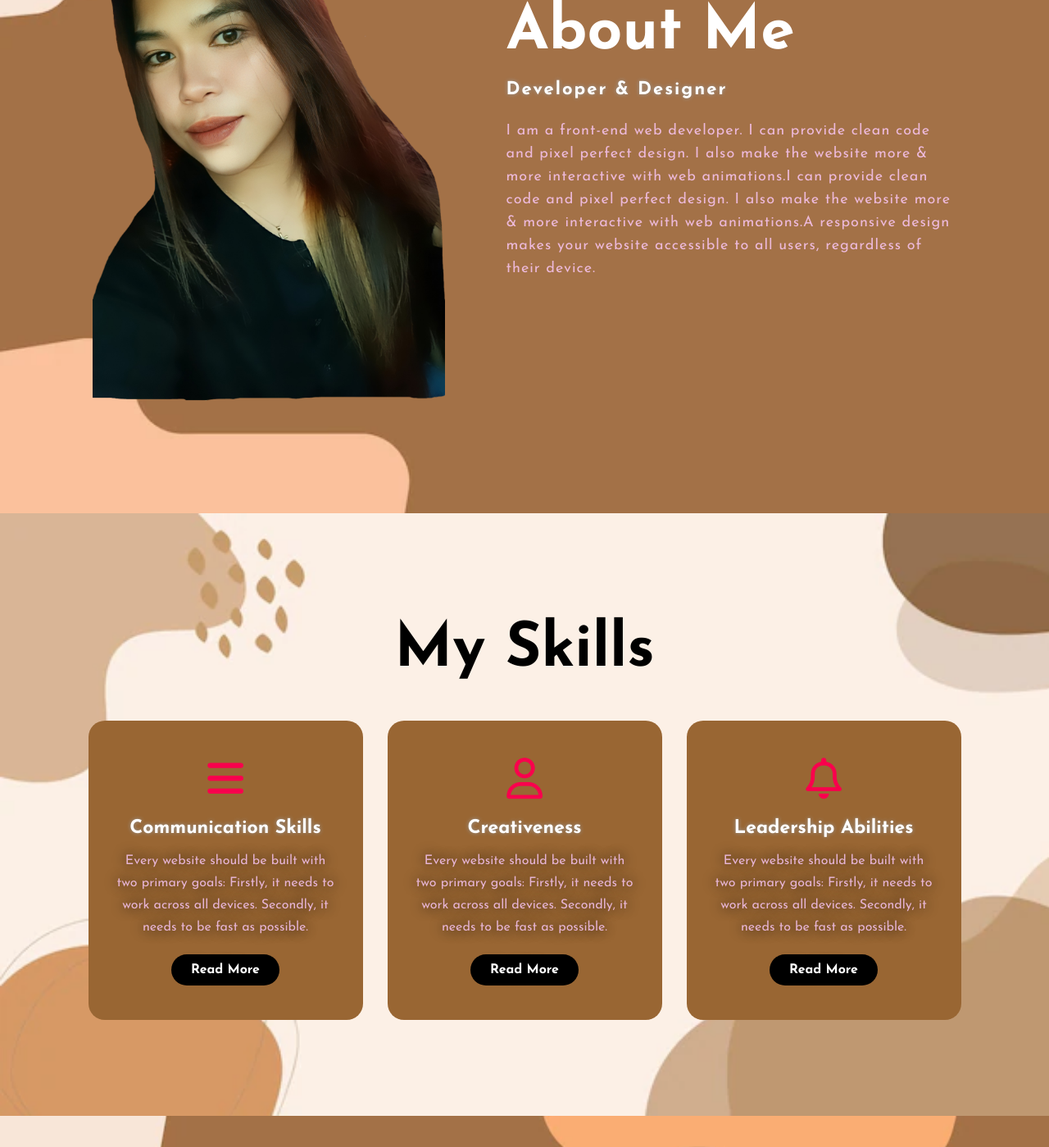
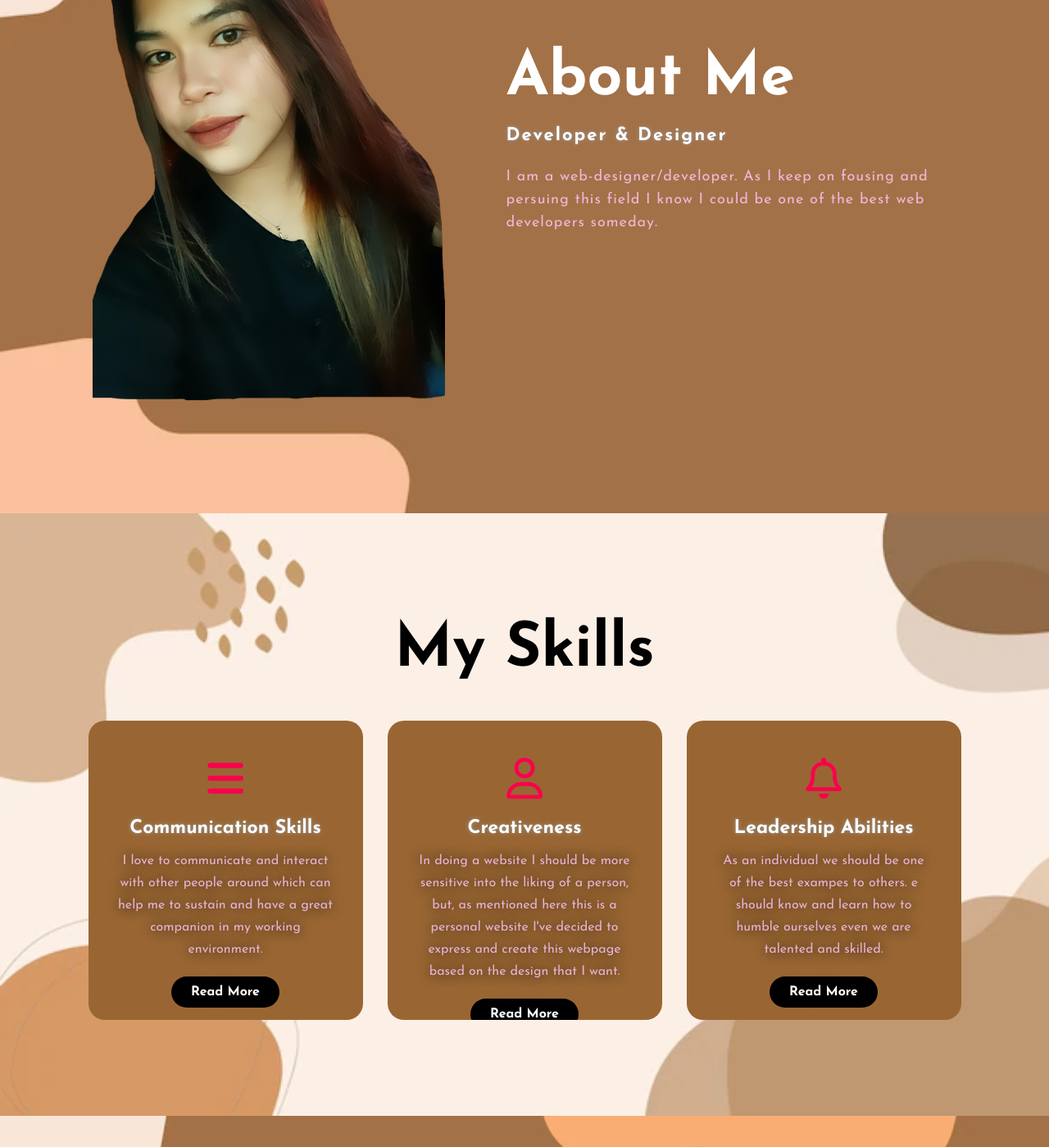
Before and after one commit to jarsssy/Personal-Website, a plain HTML site: page index.html in a window 1280 px wide. Shown: the part 1320-2719 px from the top of the page at 82% size. Drawn offline with Linux system fonts and the light colour scheme.

Commit message:
Update index.html

```diff
--- a/index.html
+++ b/index.html
@@ -67,7 +67,7 @@
             <div class="about-text">
                 <h2>About Me</h2>
                 <h5>Developer <span>& Designer</span></h5>
-                <p>I am a front-end web developer. I can provide clean code and pixel perfect design. I also make the website more & more interactive with web animations.I can provide clean code and pixel perfect design. I also make the website more & more interactive with web animations.A responsive design makes your website accessible to all users, regardless of their device.</p>
+                <p>I am a web-designer/developer. As I keep on fousing and persuing this field I know I could be one of the best web developers someday. </p>
 		   </div>
         </div>
     </section>
@@ -84,7 +84,7 @@
                 <i class="fas fa-bars"></i>
                 <h5>Communication Skills</h5>
                 <div class="pra">
-                    <p>Every website should be built with two primary goals: Firstly, it needs to work across all devices. Secondly, it needs to be fast as possible.</p>
+                    <p>I love to communicate and interact with other people around which can help me to sustain and have a great companion in my working environment.</p>
 
                     <p style="text-align: center;">
                         <a class="button" href="#">Read More</a>
@@ -96,7 +96,7 @@
                 <i class="far fa-user"></i>
                 <h5>Creativeness</h5>
                 <div class="pra">
-                    <p>Every website should be built with two primary goals: Firstly, it needs to work across all devices. Secondly, it needs to be fast as possible.</p>
+                    <p>In doing a website I should be more sensitive into the liking of a person, but, as mentioned here this is a personal website I've decided to express and create this webpage based on the design that I want.</p>
 
                     <p style="text-align: center;">
                         <a class="button" href="#">Read More</a>
@@ -108,7 +108,7 @@
                 <i class="far fa-bell"></i>
                 <h5>Leadership Abilities</h5>
                 <div class="pra">
-                    <p>Every website should be built with two primary goals: Firstly, it needs to work across all devices. Secondly, it needs to be fast as possible.</p>
+                    <p>As an individual we should be one of the best exampes to others. e should know and learn how to humble ourselves even we are talented and skilled.</p>
 
                     <p style="text-align: center;">
                         <a class="button" href="#">Read More</a></button>
```
